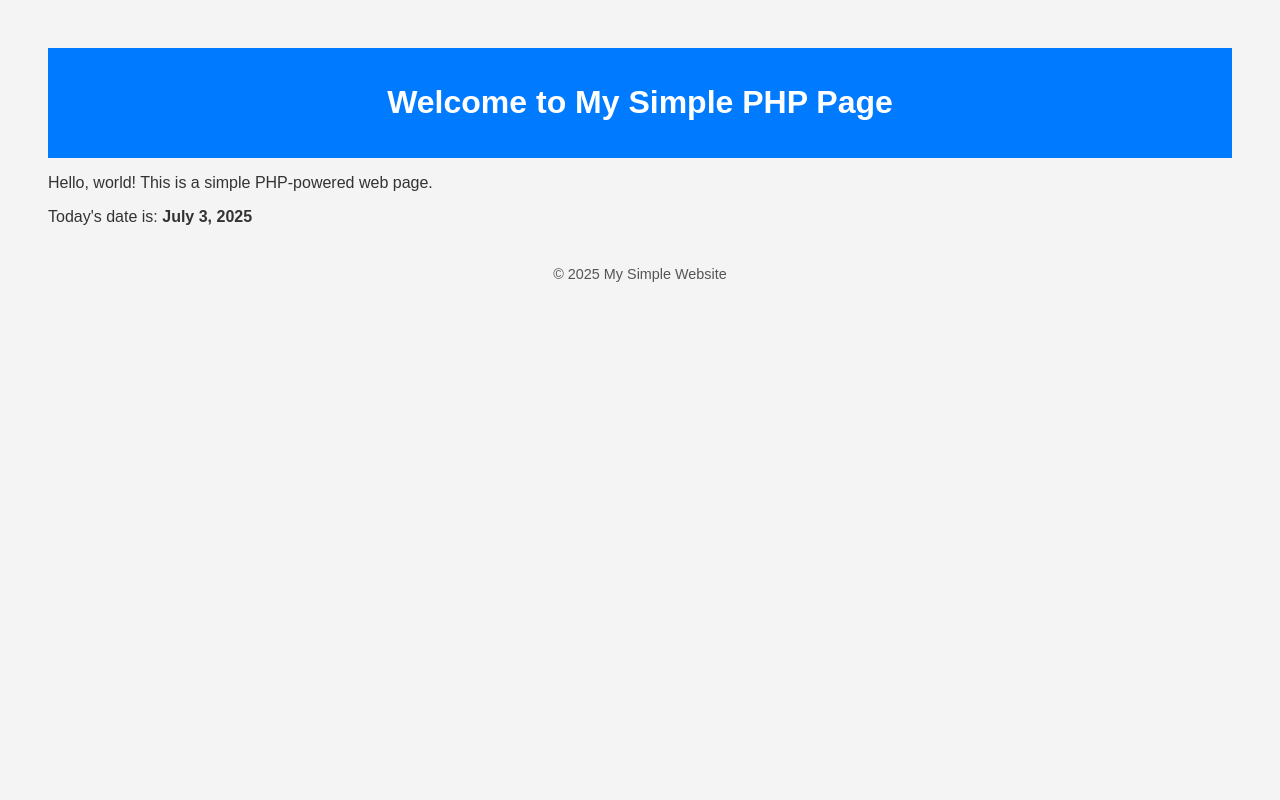
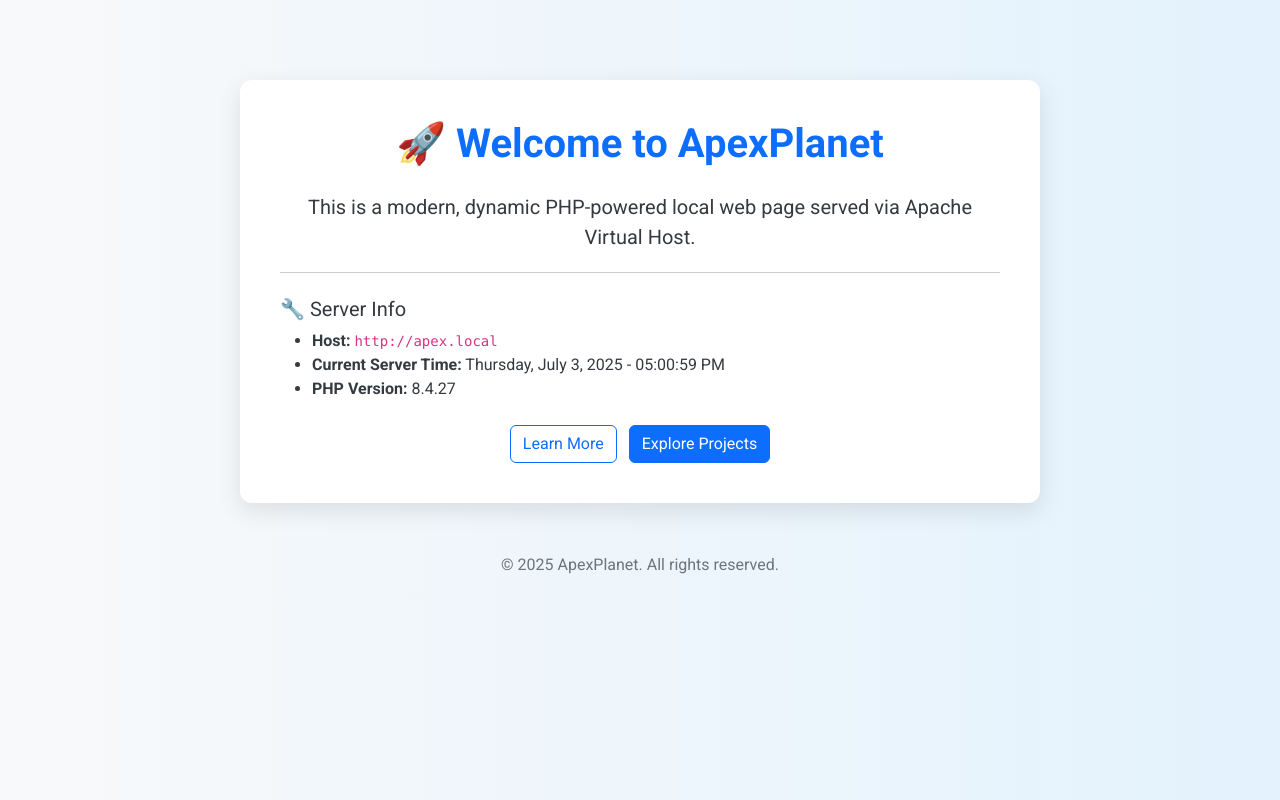
Before and after one commit to AshishY551/phpProject1ApexPlanet, a PHP site: page / in a window 1280 px wide. Run offline with PHP 8.4, Linux system fonts and the light colour scheme.

Commit message:
Added new updated index.php

```diff
--- a/index.php
+++ b/index.php
@@ -1,41 +1,82 @@
+<?php
+// index.php
+
+$pageTitle = "🌐 ApexPlanet | Dynamic PHP Page";
+$currentTime = date("l, F j, Y - h:i:s A");
+?>
 <!DOCTYPE html>
 <html lang="en">
 <head>
     <meta charset="UTF-8">
-    <title>Simple PHP Page</title>
+    <meta name="viewport" content="width=device-width, initial-scale=1.0">
+    <meta name="description" content="A modern and responsive PHP web page running on a local server.">
+    <meta name="author" content="ApexPlanet Developer">
+    <meta name="keywords" content="PHP, Localhost, XAMPP, Virtual Host, ApexPlanet">
+
+    <title><?php echo $pageTitle; ?></title>
+
+    <!-- Bootstrap 5 CDN -->
+    <link href="https://cdn.jsdelivr.net/npm/bootstrap@5.3.2/dist/css/bootstrap.min.css" rel="stylesheet">
+
+    <!-- Google Fonts -->
+    <link href="https://fonts.googleapis.com/css2?family=Roboto:wght@400;700&display=swap" rel="stylesheet">
+
+    <!-- Custom Styling -->
     <style>
         body {
-            font-family: Arial, sans-serif;
+            font-family: 'Roboto', sans-serif;
+            background: linear-gradient(to right, #f8f9fa, #e3f2fd);
+            color: #343a40;
+            padding-top: 80px;
+        }
+        .container {
+            max-width: 800px;
+            margin: auto;
+            background-color: white;
+            border-radius: 12px;
             padding: 40px;
-            background-color: #f4f4f4;
-            color: #333;
+            box-shadow: 0 8px 24px rgba(0, 0, 0, 0.1);
         }
-        header {
-            background: #007BFF;
-            color: white;
-            padding: 15px;
-            text-align: center;
+        .lead {
+            font-size: 1.25rem;
+            margin-bottom: 20px;
         }
         footer {
-            margin-top: 40px;
-            font-size: 0.9em;
-            color: #555;
             text-align: center;
+            margin-top: 50px;
+            color: #6c757d;
         }
     </style>
 </head>
 <body>
-    <header>
-        <h1>Welcome to My Simple PHP Page</h1>
-    </header>
 
-    <main>
-        <p>Hello, world! This is a simple PHP-powered web page.</p>
-        <p>Today's date is: <strong><?php echo date("F j, Y"); ?></strong></p>
-    </main>
+    <div class="container text-center">
+        <h1 class="mb-4 text-primary fw-bold">🚀 Welcome to ApexPlanet</h1>
+        <p class="lead">This is a modern, dynamic PHP-powered local web page served via Apache Virtual Host.</p>
+
+        <hr>
+
+        <div class="text-start mt-4">
+            <h5>🔧 Server Info</h5>
+            <ul>
+                <li><strong>Host:</strong> <code>http://apex.local</code></li>
+                <li><strong>Current Server Time:</strong> <?php echo $currentTime; ?></li>
+                <li><strong>PHP Version:</strong> <?php echo phpversion(); ?></li>
+            </ul>
+        </div>
+
+        <div class="mt-4">
+            <a href="#" class="btn btn-outline-primary me-2">Learn More</a>
+            <a href="#" class="btn btn-primary">Explore Projects</a>
+        </div>
+    </div>
 
     <footer>
-        &copy; <?php echo date("Y"); ?> My Simple Website
+        <p>&copy; <?php echo date("Y"); ?> ApexPlanet. All rights reserved.</p>
     </footer>
+
+    <!-- Bootstrap JS -->
+    <script src="https://cdn.jsdelivr.net/npm/bootstrap@5.3.2/dist/js/bootstrap.bundle.min.js"></script>
+
 </body>
 </html>
```
Also changed, not shown: README.md.
